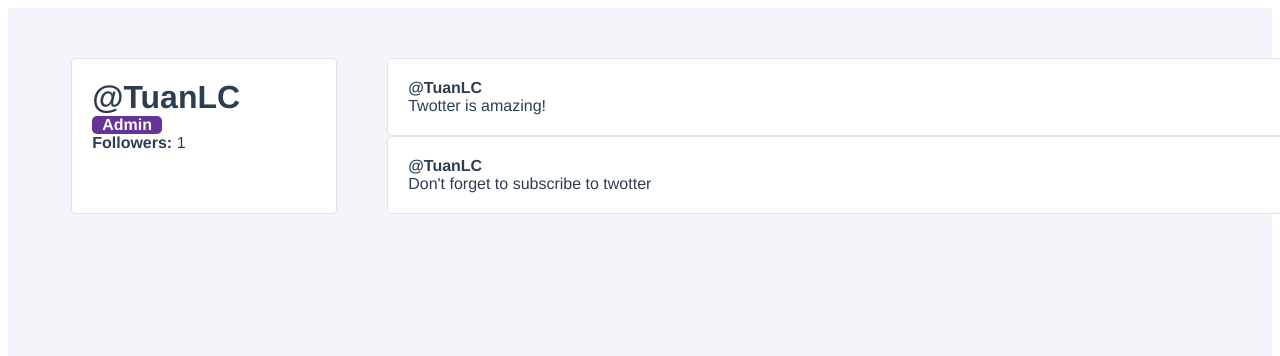
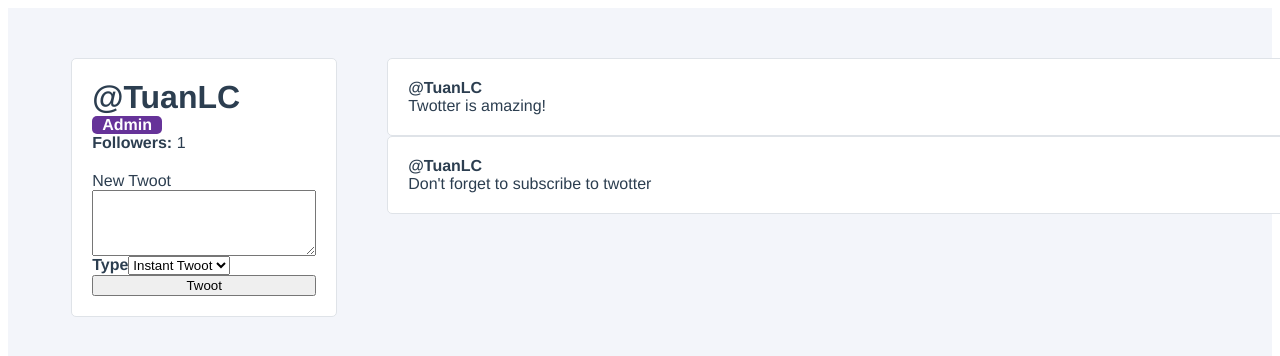
Before and after one commit to tuanlc/twotter, a Vue app: page / in a window 1280 px wide. Shown: the top 356 px of the page. Built offline with nearby package versions, Linux system fonts and the light colour scheme.

Commit message:
Forms & Handling user input

```diff
--- a/src/components/UserProfile.vue
+++ b/src/components/UserProfile.vue
@@ -7,6 +7,21 @@
       <div class="user-profile_follower-count">
         <strong>Followers: </strong> {{ followers }}
       </div>
+      <form class="user-profile__create-twoot" @submit.prevent="createNewTwoot">
+        <label for="newTwoot">New Twoot</label>
+        <textarea id="newTwoot" rows="4" v-model="newTwootContent" />
+
+        <div class="user-profile__create-twoot-type">
+          <label for="newTwootType"><strong>Type</strong></label>
+          <select id="newTwootType" v-model="selectedTwootType">
+            <option :value="option.value" v-for="(option, index) in twootTypes" :key="index">
+              {{ option.name }}
+            </option>
+          </select>
+        </div>
+
+        <button>Twoot</button>
+      </form>
     </div>
     <div class="user-profile_twoots-wrapper">
       <TwootItem
@@ -30,6 +45,12 @@
   },
   data() {
     return {
+      newTwootContent: '',
+      selectedTwootType: 'instant',
+      twootTypes: [
+        { value: 'draft', name: 'Draft' },
+        { value: 'instant', name: 'Instant Twoot' }
+      ],
       followers: 0,
       user: {
         id: 1,
@@ -64,6 +85,16 @@
     toggleFavorite(id) {
       console.log(`Favorite twoot #${id}`);
     },
+    createNewTwoot() {
+      if (this.newTwootContent && this.selectedTwootType !== 'draft') {
+        this.user.twoots.unshift({
+          id: this.user.twoots.length + 1,
+          content: this.newTwootContent
+        });
+
+        this.newTwootContent = '';
+      }
+    }
   },
   mounted() {
     this.followUser();
@@ -101,4 +132,11 @@
 h1 {
   margin: 0;
 }
+
+.user-profile__create-twoot {
+  padding-top: 20px;
+
+  display: flex;
+  flex-direction: column;
+}
 </style>
```
